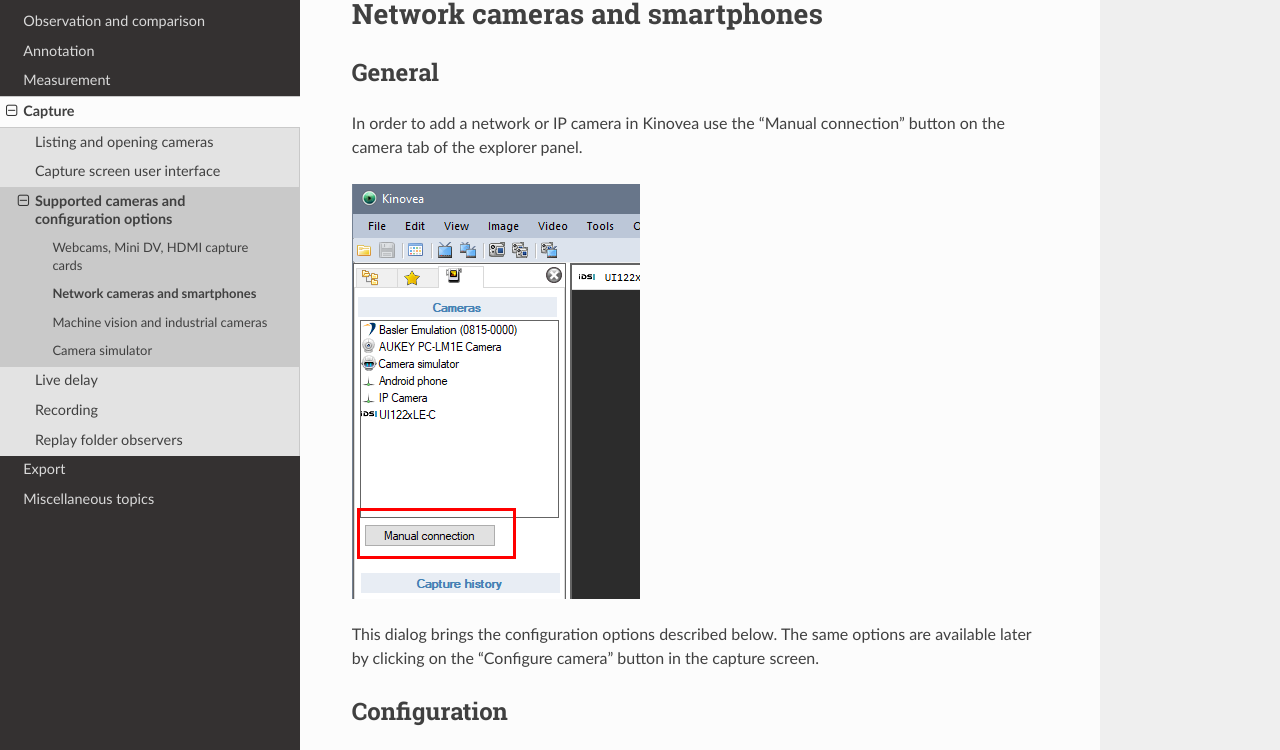
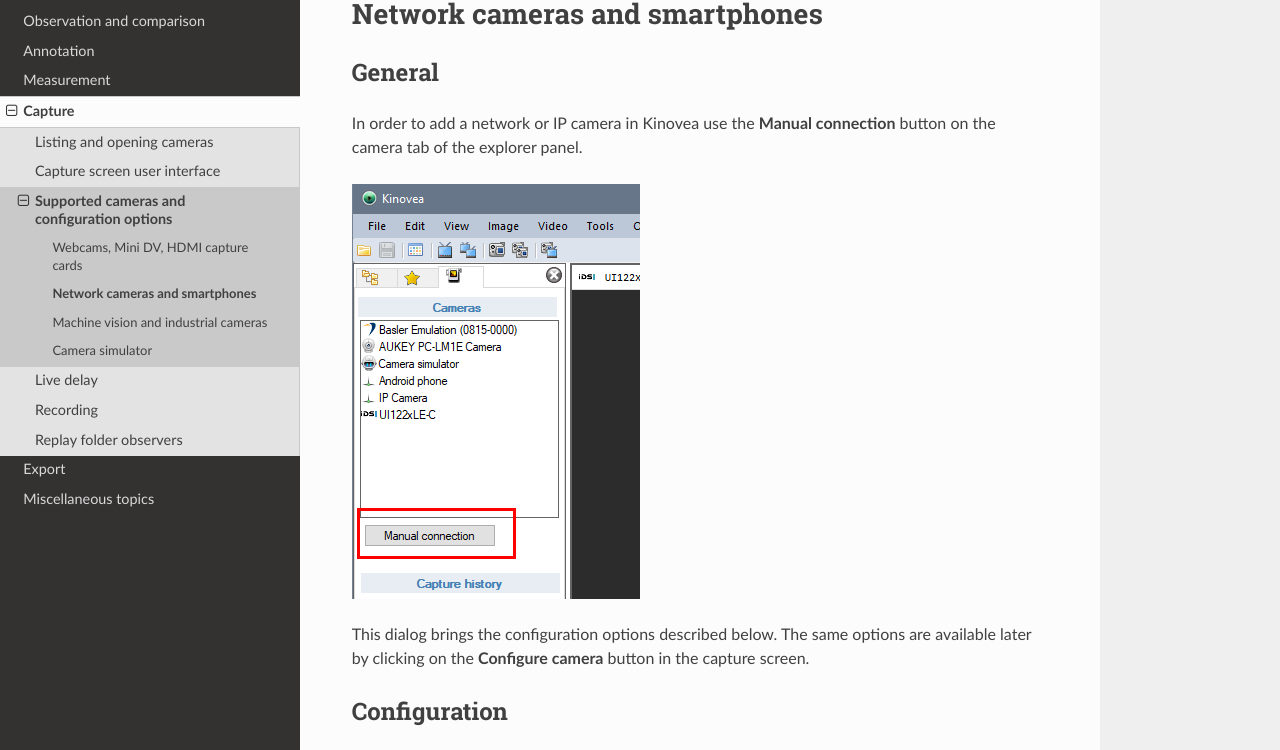
Before and after one commit to Kinovea/kinovea-docs, a Sphinx documentation site: the page built from source/capture/hardware/network.rst, in a window 1280 px wide and 1400 px high. Shown: the part 128-878 px from the top of the window. Built offline with Sphinx 7.4.7 and the Read the Docs theme 2.0.0, drawn with Linux system fonts in a browser that asks for light colours; some of the changed text lies outside the part shown.

```diff
--- a/source/capture/hardware/network.rst
+++ b/source/capture/hardware/network.rst
@@ -5,11 +5,11 @@ Network cameras and smartphones
 General
 -------
 
-In order to add a network or IP camera in Kinovea use the "Manual connection" button on the camera tab of the explorer panel.
+In order to add a network or IP camera in Kinovea use the **Manual connection** button on the camera tab of the explorer panel.
 
 .. image:: /images/capture/manualconnection.png
 
-This dialog brings the configuration options described below. The same options are available later by clicking on the "Configure camera" button in the capture screen.
+This dialog brings the configuration options described below. The same options are available later by clicking on the **Configure camera** button in the capture screen.
 
 Configuration
 -------------
@@ -18,7 +18,7 @@ Configuration
 
 The values for the options depend on the particular brand of network camera and your own network configuration. The most important setting is the Final URL, this is the URL used by Kinovea to connect to the camera stream.
 
-Clicking the Test button will try to connect to the camera and report success or failure.
+Clicking the **Test** button will try to connect to the camera and report success or failure.
 
 Smartphones
 -----------
```
